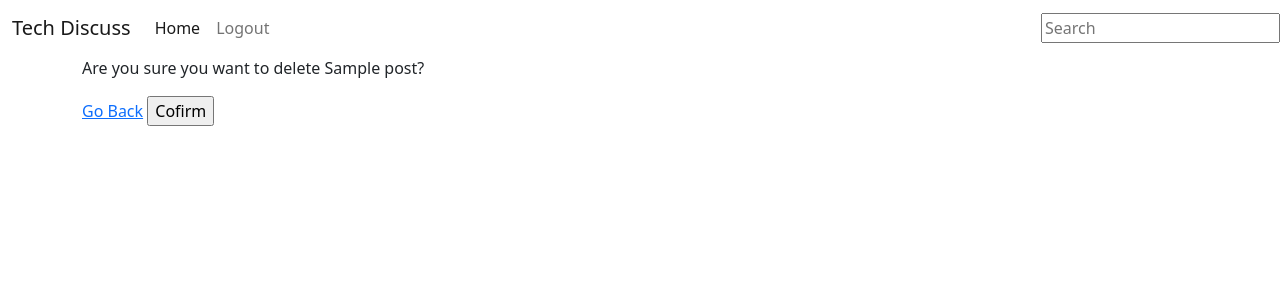
After one commit to Awoyalejohn/Newsit, a Django app: a page that uses templates/post_delete.html in a window 1280 px wide. The commit adds this page. Shown: the top 300 px of the page. Run offline with Django 4.2, Linux system fonts and the light colour scheme; a user stored in the database is signed in; tables that the repository leaves empty hold one stand-in row (values such as "Sample post").

Commit message:
Add post delete class to views and a delete page to allow users to delete their posts

```diff
--- a/news/urls.py
+++ b/news/urls.py
@@ -7,6 +7,7 @@ urlpatterns = [
     path('', views.PostList.as_view(), name='home'),
     path('post_create/', views.PostCreate.as_view(), name='post_create'),
     path('posts/update/<slug:slug>/', views.PostUpdate.as_view(), name='post_update'),
+    path('posts/delete/<slug:slug>/', views.PostDelete.as_view(), name='post_delete'),
 
     path('posts/<slug:slug>/', views.PostDetail.as_view(), name='post_detail'),
     path('upvote/<slug:slug>/', views.PostUpvote.as_view(), name='post_upvote'),
--- a/news/views.py
+++ b/news/views.py
@@ -104,3 +104,18 @@ class PostUpdate(LoginRequiredMixin, View):
         if form.is_valid():
             form.save()
             return redirect(reverse('home'))
+
+
+class PostDelete(LoginRequiredMixin, View):
+
+    def get(self, request, slug, *args, **kwargs):
+        queryset = Post.objects.all()
+        post = get_object_or_404(queryset, slug=slug)
+        context = {'post': post}
+        return render(request, "post_delete.html", context)
+
+    def post(self, request, slug, *args, **kwargs):
+        queryset = Post.objects.all()
+        post = get_object_or_404(queryset, slug=slug)
+        post.delete()
+        return redirect(reverse('home'))
--- /dev/null
+++ b/templates/post_delete.html
@@ -0,0 +1,14 @@
+{% extends "base.html" %}
+
+{% block content %}
+<!-- Post Create Form -->
+<form method="POST" action=".">
+  {% csrf_token %}
+  <p>Are you sure you want to delete {{ post.title }}?</p>
+  <a href="{{ request.META.HTTP_REFERER }}">Go Back</a>
+  <input type="submit" value="Cofirm">
+
+</form>
+
+
+{% endblock %}
--- a/templates/post_detail.html
+++ b/templates/post_detail.html
@@ -29,7 +29,7 @@
     <span class="text-secondary">{{ post.number_of_upvotes }}</span>
     <p><i class="bi bi-chat-left"></i> Comments</p>
     <a href="{% url 'post_update' post.slug %}" class="btn btn-light">Edit</a>
-    <a href="#" class="btn btn-dark">Delete</a>
+    <a href="{% url 'post_delete' post.slug %}" class="btn btn-dark">Delete</a>
   </div>
 
     {% if request.user.is_authenticated %}
```
